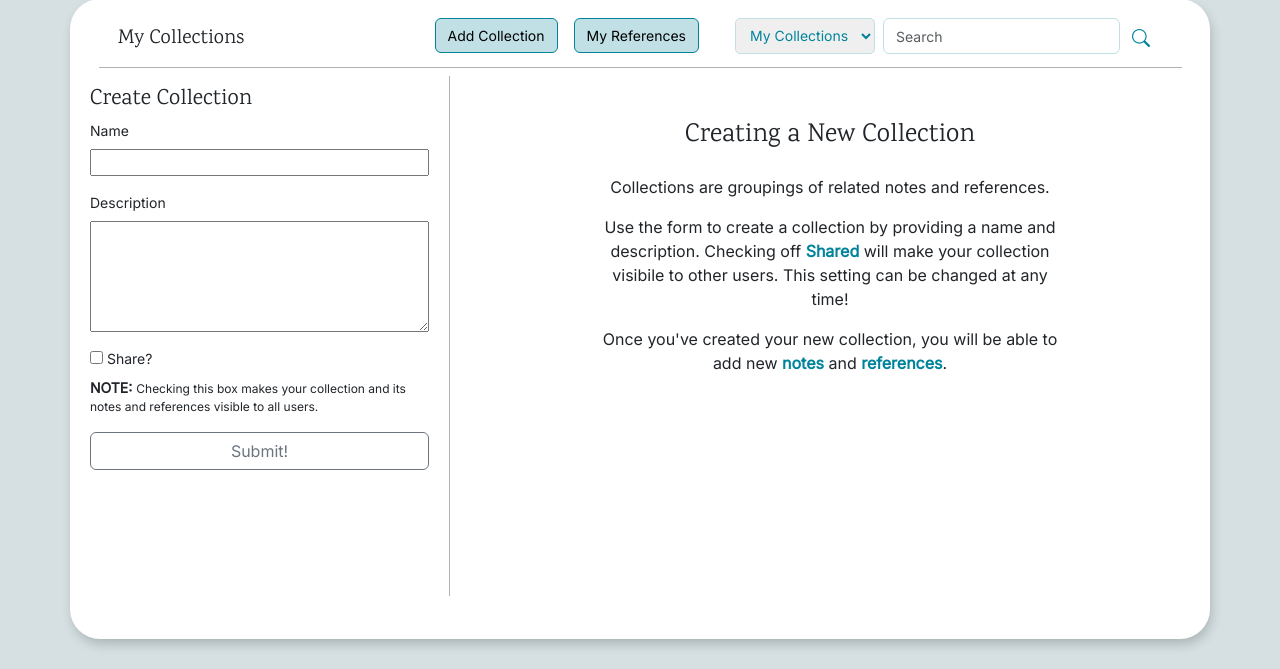
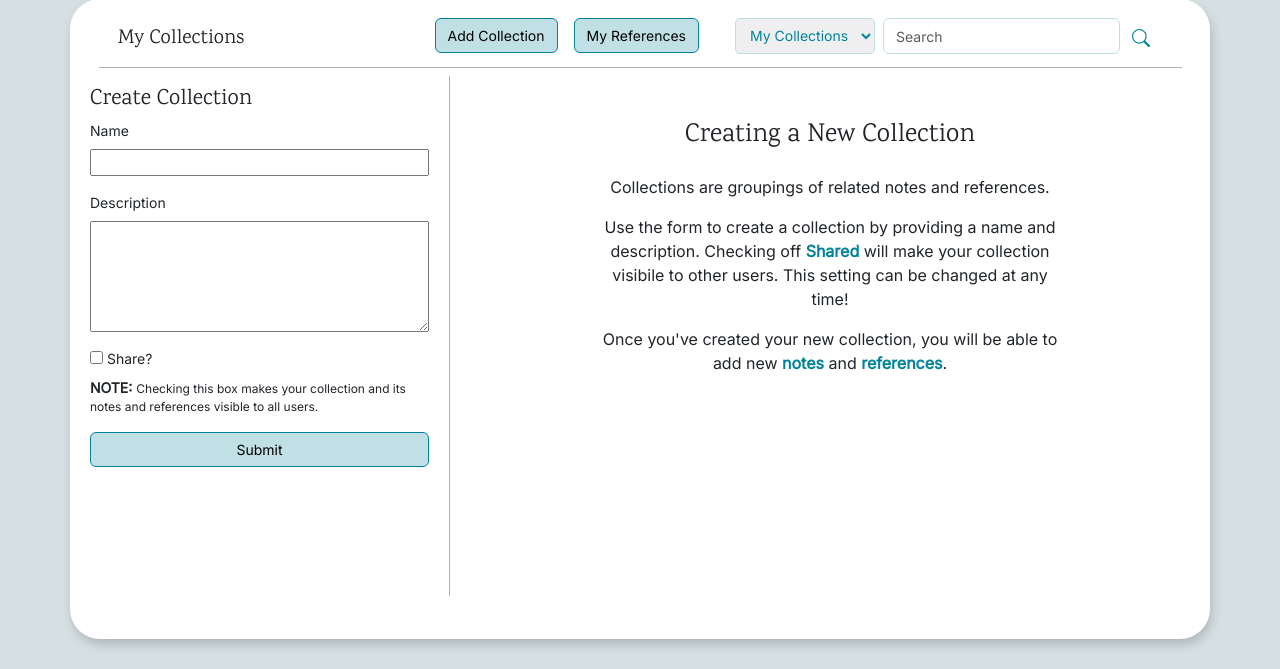
Before and after one commit to AbigailDawson/notealong, a Django app: page /collections/create/ in a window 1280 px wide. Shown: the part 105-774 px from the top of the page. Run offline with Django 4.2, Linux system fonts and the light colour scheme; the visitor is signed in with stand-in values (Sample User, id 1); some libraries are stand-ins or nearby versions.

Commit message:
Update button style on collection form

```diff
--- a/main_app/static/css/style.css
+++ b/main_app/static/css/style.css
@@ -351,6 +351,7 @@ form * {
 
 .search-bar:focus {
   outline: 1px solid var(--blu-pop-bright);
+  border: 1px solid var(--blu-pop);
 }
 
 .search-dropdown {
--- a/main_app/templates/main_app/collection_form.html
+++ b/main_app/templates/main_app/collection_form.html
@@ -24,7 +24,7 @@
         <label for="{{ form.shared.id_for_label }}">Share?</label>
         <p class="small-text mt-2"><b>NOTE: </b>Checking this box makes your collection and its notes and references visible to all users.</p>
       </div>
-      <button class="btn btn-outline-secondary btn-md w-100" type="submit">Submit!</button>
+      <button class="btn btn-blu w-100" type="submit">Submit</button>
     </form>
     {% if object %}
     <a class="delete-link mt-4" href="{% url 'collections_delete' collection.id %}">Delete Collection</a>
```
